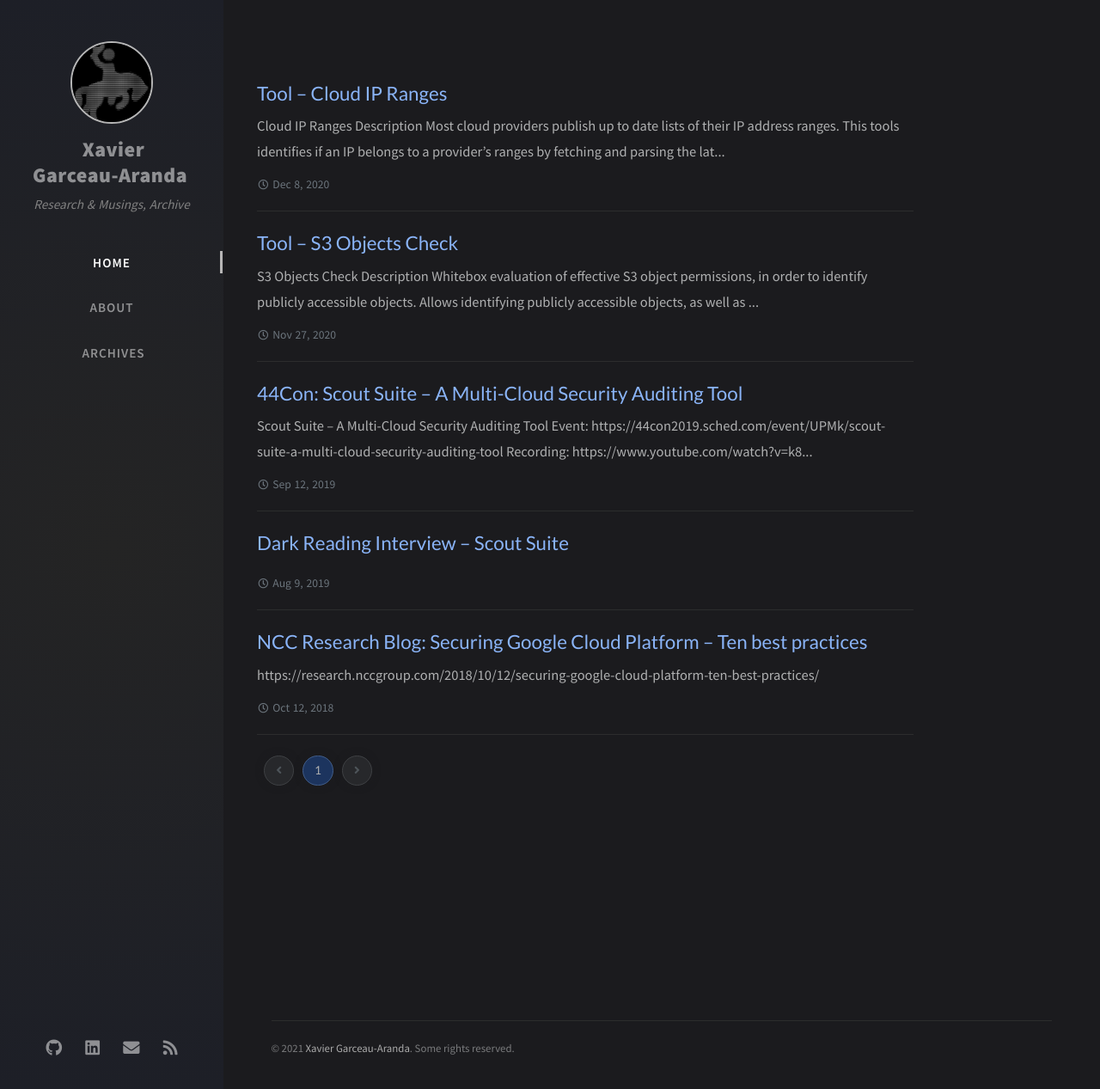
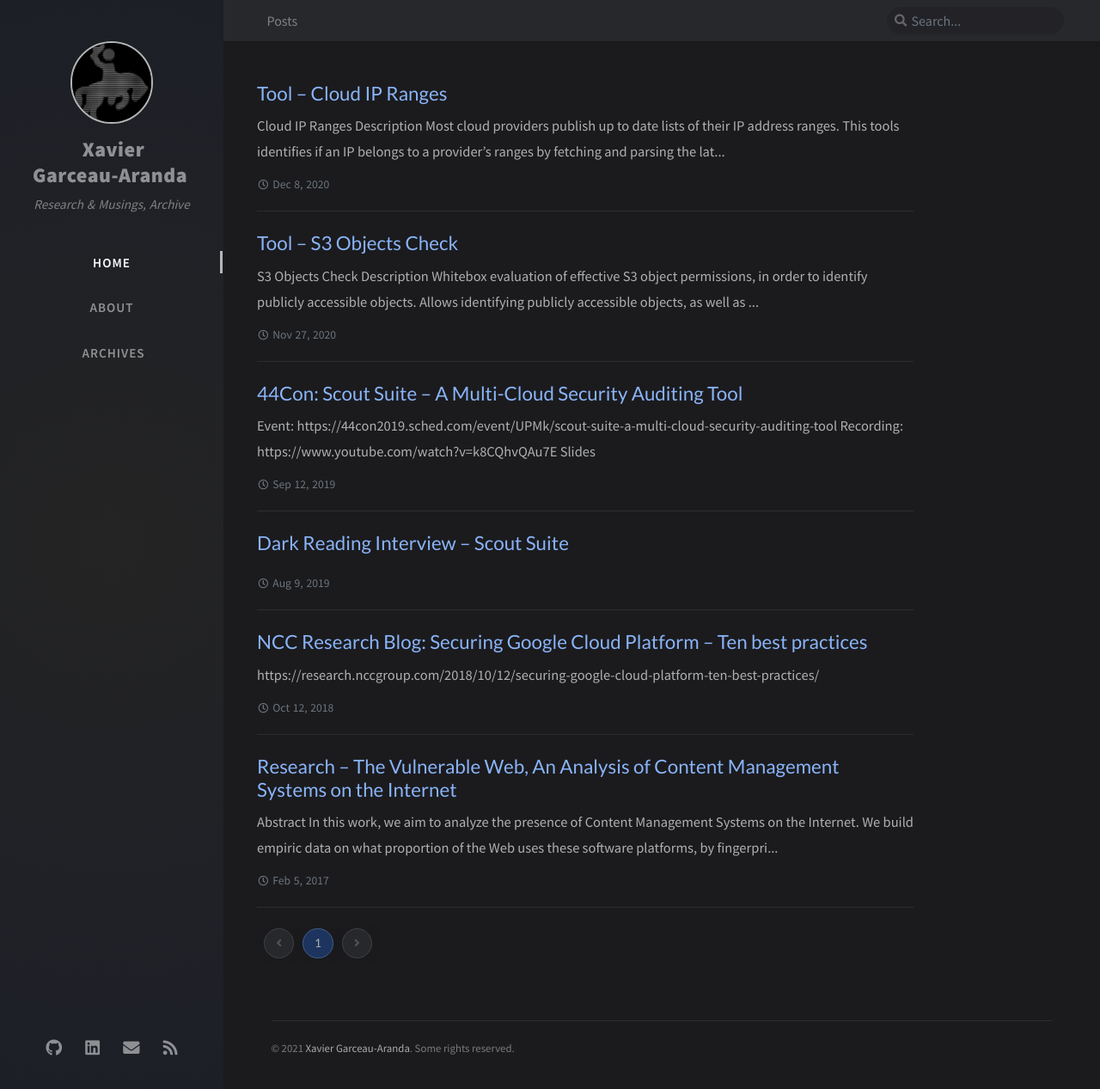
Before and after one commit to x4v13r64/infosec.rodeo, a Jekyll site: the page built from index.html, in a window 1280 px wide and 1267 px high. Shown: the whole window at 86% size. Built offline with Jekyll 4.4.1, drawn with Linux system fonts in a browser that asks for light colours; nearby versions of some CDN libraries; the list of posts is cut into pages by our own code; comment, search, counter and statistics services are not loaded.

Commit message:
Additions and improvements

```diff
--- /dev/null
+++ b/_posts/2017-02-5-research-cmspyder.md
@@ -0,0 +1,16 @@
+---
+title: Research – The Vulnerable Web, An Analysis of Content Management Systems on the Internet
+author: Xavier Garceau-Aranda
+date: 2017-02-5 09:00:00 +0300
+---
+
+## Abstract
+
+In this work, we aim to analyze the presence of Content Management Systems on the Internet. We build empiric data on what proportion of the Web uses these software platforms, by fingerprinting known CMSs and their versions. We then analyze the versions of the most important CMSS (WordPress, Drupal and Joomla) to define what proportion of websites are running outdated and vulnerable code.
+
+While the proportion of websites found to be vulnerable may be low, this is most likely attributable to the benchmark we set to consider a website as such. This work provides empiric data and a reproducible methodology, in a field that is severely lacking of both.
+
+## References
+
+* [Paper](/conferences/2017-02-5-cmspyder/TFM_XavierGarceauAranda.pdf){:target="_blank"}
+* Source Code Repository: <https://github.com/j4v/CMSpyder>{:target="_blank"}
--- a/_posts/2019-09-12-conference-44con.md
+++ b/_posts/2019-09-12-conference-44con.md
@@ -4,8 +4,6 @@ author: Xavier Garceau-Aranda
 date: 2019-09-12 09:00:00 +0300
 ---
 
-# Scout Suite – A Multi-Cloud Security Auditing Tool
-
 * Event: <https://44con2019.sched.com/event/UPMk/scout-suite-a-multi-cloud-security-auditing-tool>{:target="_blank"}
 * Recording: <https://www.youtube.com/watch?v=k8CQhvQAu7E>{:target="_blank"}
 * [Slides](/conferences/2019-09-12-44con/44Con%202019%20Scout%20Suite.html){:target="_blank"}
```
Also changed, not shown: 1 other file.
